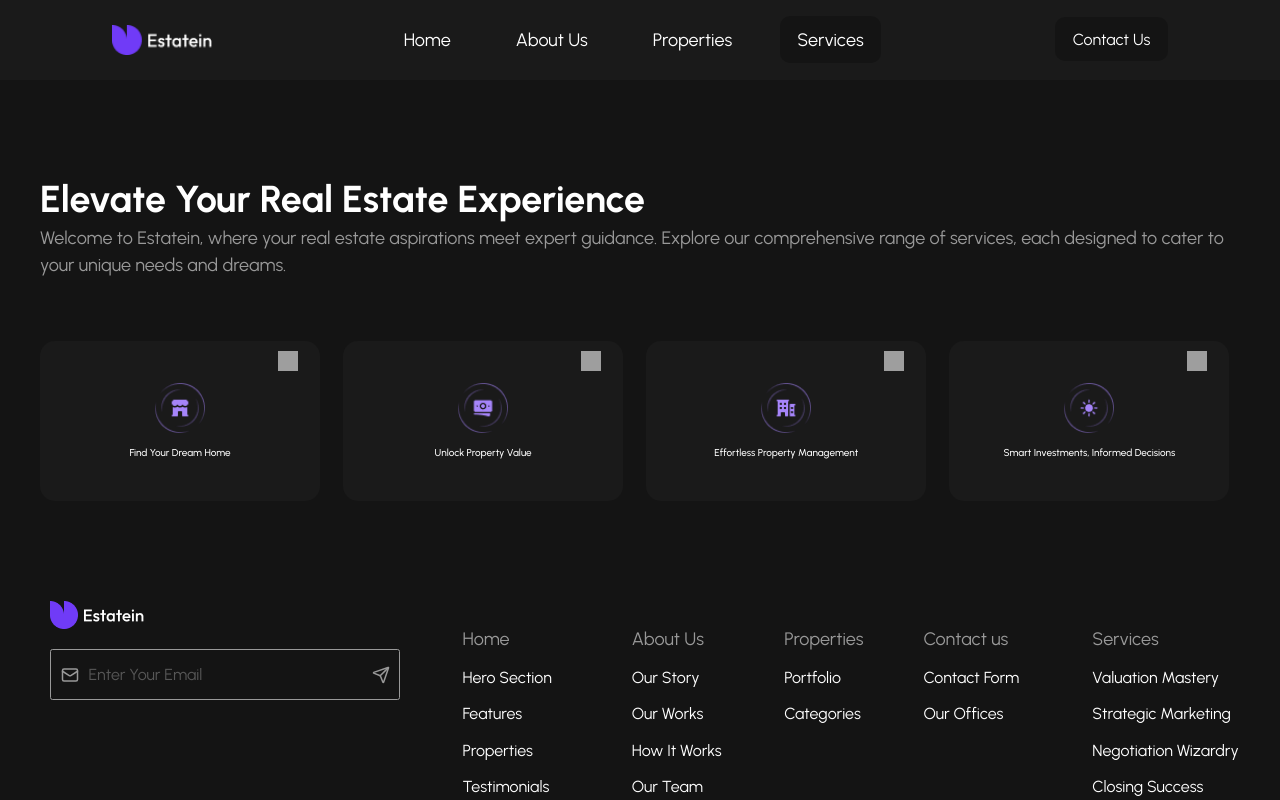
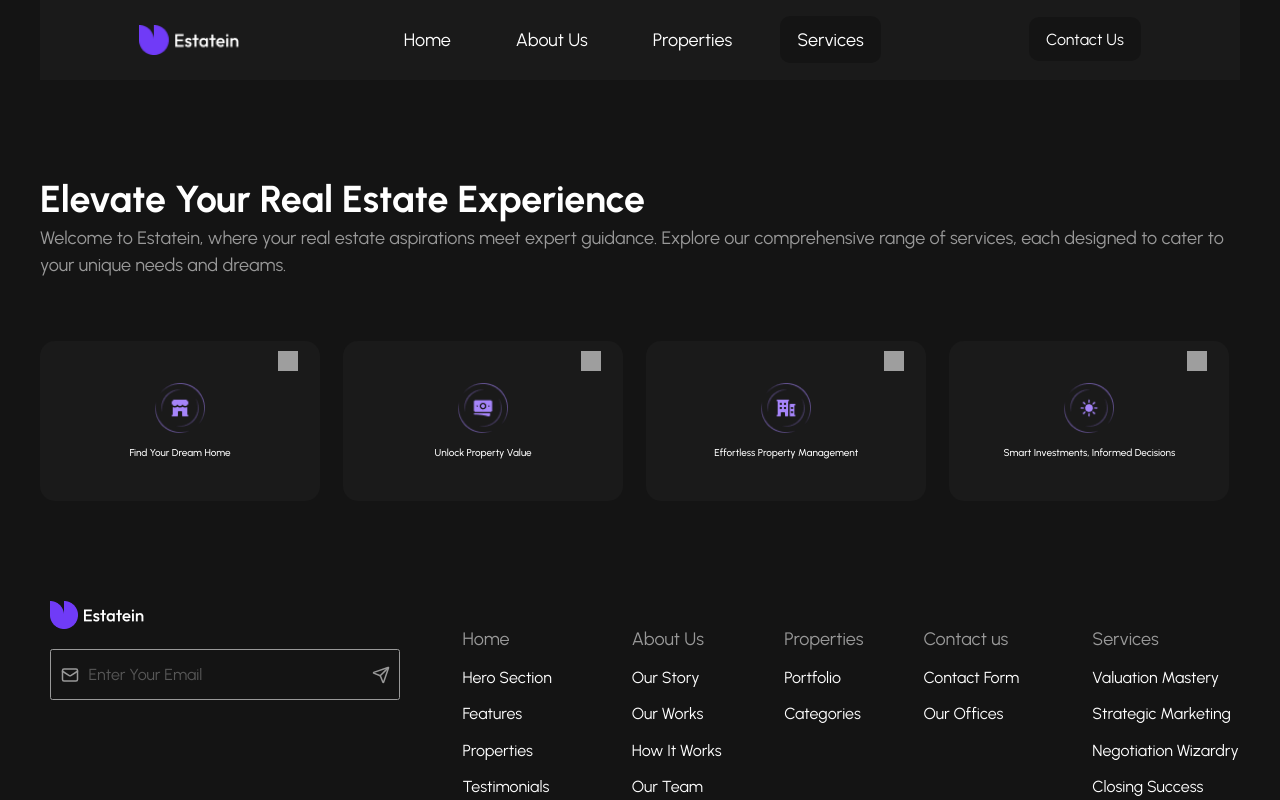
Before and after one commit to beqa200/real-estate-collab, a React (Vite) app: page /services in a window 1280 px wide. Shown: the top 800 px of the page. Built offline with nearby package versions, Linux system fonts and the light colour scheme; grey boxes are pictures that could not be loaded.

Commit message:
change width

```diff
--- a/src/components/Header.tsx
+++ b/src/components/Header.tsx
@@ -28,7 +28,7 @@ export default function Header() {
     }, [location])
 
     return (
-        <div className="bg-[#1A1A1A] relative">
+        <div className="bg-[#1A1A1A] max-w-[1200px] mx-auto relative">
             <div className="flex py-10 items-center justify-between lg:justify-around mx-10">
                 <div>
                     <Link to={'/'}>
--- a/src/components/services/Text.tsx
+++ b/src/components/services/Text.tsx
@@ -2,7 +2,7 @@ import React from 'react'
 
 export default function Text() {
     return (
-        <div className='mt-[50px] md:mt-[100px]'>
+        <div className='mt-[50px]  md:mt-[100px]'>
             <div className='flex flex-col gap-3 '>
                 <h1 className='text-white text-6xl font-bold'>Elevate Your Real Estate Experience</h1>
                 <h3 className='text-[#999999] text-[18px]'>Welcome to Estatein, where your real estate aspirations meet expert guidance. Explore our comprehensive range of services, each designed to cater to your unique needs and dreams.</h3>
--- a/src/pages/Services.tsx
+++ b/src/pages/Services.tsx
@@ -2,7 +2,7 @@ import BoxesProps from '../components/services/BoxesProps';
 import Text from '../components/services/Text'
 
 const Services: React.FC = () => {
-  return <div className='max-w-[1200px] mx-auto'>
+  return <div className='max-w-[1200px]  mx-auto'>
     <Text />
     <BoxesProps />
   </div>
```
